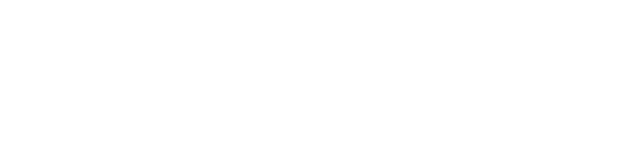
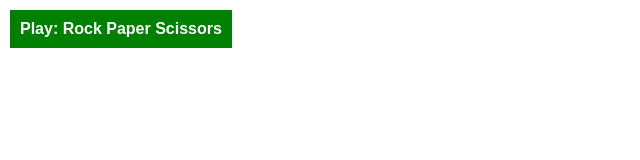
Before and after one commit to omakazagit/rock-paper-scissors, a plain HTML site: page index.html in a window 1280 px wide. Shown: the whole page, without its empty margins (0-640 px from the left). Drawn offline with Linux system fonts and the light colour scheme.

Commit message:
modified index.html

```diff
--- a/index.html
+++ b/index.html
@@ -5,6 +5,24 @@
     <title>Rock Paper Scissors Game</title>
 </head>
 <body>
+
+    <button id="game-rps" onclick="game()">Play: Rock Paper Scissors</button>
+
+
+    <style>
+        #game-rps {
+            font-family: Arial, Helvetica, sans-serif;
+            background-color: green;
+            color: white;
+            font-size: 16px;
+            border: solid 2px;
+            font-weight: bold;
+            padding: 10px;
+            text-align: center;
+        }
+
+    </style>
+
     <script>
 
         /* Player input choices */
@@ -138,7 +156,8 @@
 
                     console.log({ message: round.message, playerScore: score.player, computerScore: score.computer });
                 }
-                return finalResult();
+                let displayWinner;
+                return displayWinner = window.prompt(finalResult());
 
             }else if (gui == true) {
 
```
